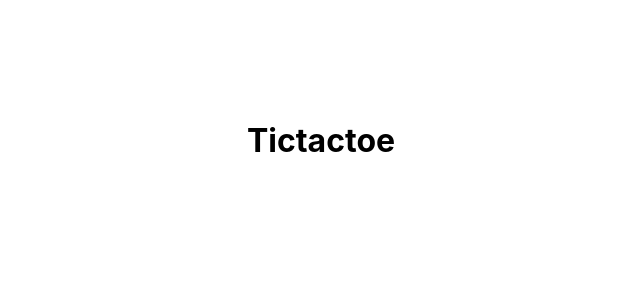
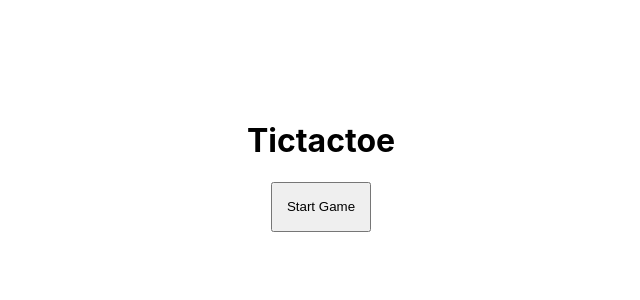
Before and after one commit to cparradoc/react, a React (Create React App) app in the folder game_hub/: page /tictactoe in a window 1280 px wide. Shown: the top 300 px of the page, without its empty margins (319-959 px from the left). Built offline with nearby package versions, Linux system fonts and the light colour scheme.

Commit message:
boton comenzar partida

```diff
--- a/game_hub/src/components/Tictactoe/Tictactoe.css
+++ b/game_hub/src/components/Tictactoe/Tictactoe.css
@@ -0,0 +1,4 @@
+.start {
+    height: 50px;
+    width: 100px;
+}
--- a/game_hub/src/components/Tictactoe/Tictactoe.js
+++ b/game_hub/src/components/Tictactoe/Tictactoe.js
@@ -1,10 +1,27 @@
 import React from 'react';
-import { useEffect } from "react";
+import { useEffect, useState } from "react";
+import './Tictactoe.css'
 
 export const Tictactoe = () => {
+
+    //propiedad del estado de tipo boolean para comenzar/resetear partida
+    const [isStarted, setIsStarted] = useState(false);
+
+    useEffect(() => {
+        if(isStarted) {
+            console.log("Partida comenzada!");
+        } else {
+            console.log("Partida reiniciada!");
+        }
+    }, [isStarted]);
+
+
+
+
     return (
       <div>
         <h1>Tictactoe</h1>
+        <button className="start" onClick={() => setIsStarted(!isStarted)}>Start Game</button>
       </div>
     );
   };
```
